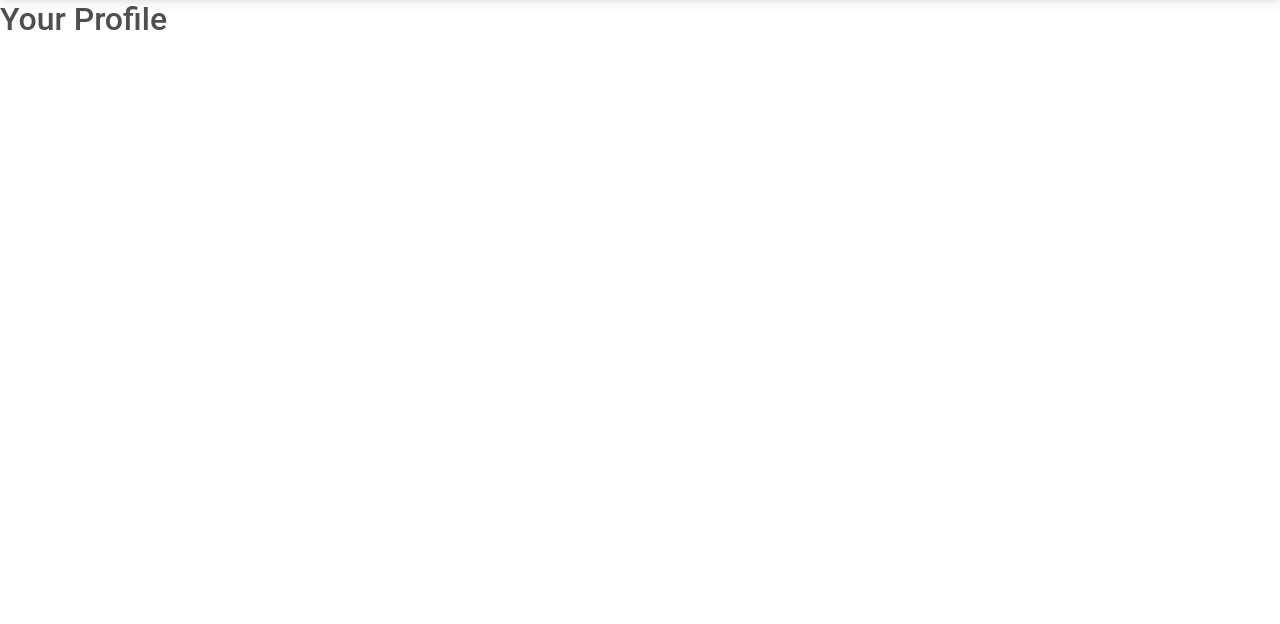
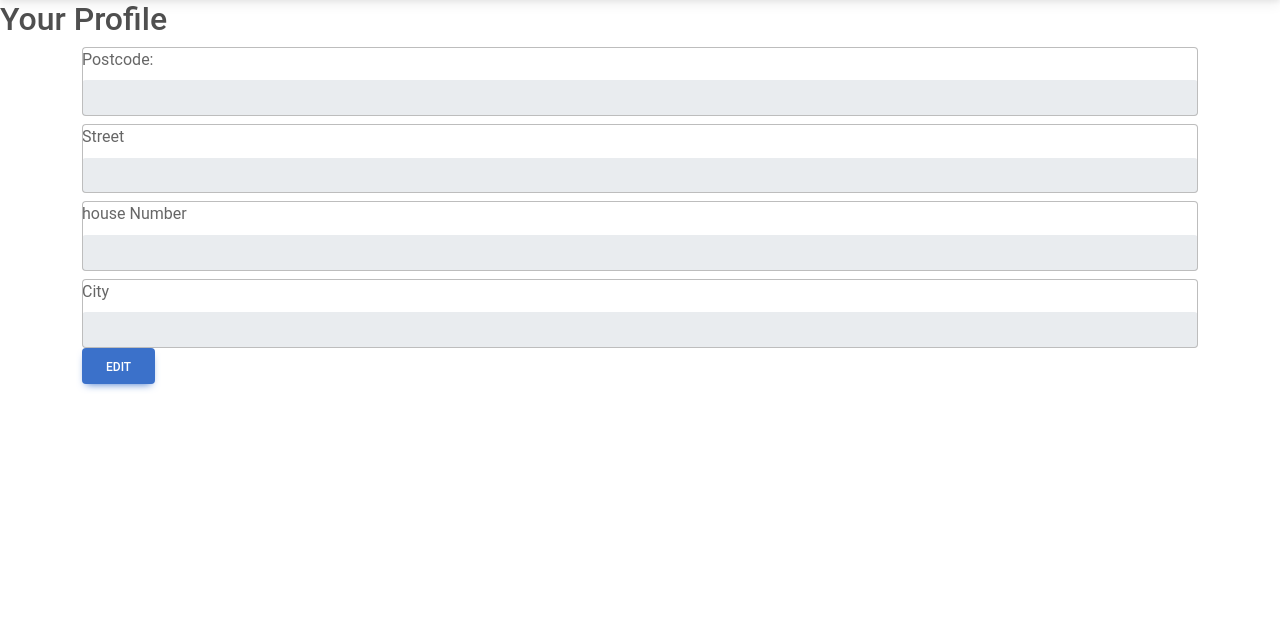
Before and after one commit to masomj/OneStopTechShop, a Django app: template userprofile/templates/profile.html in a window 1280 px wide. Shown: the part 141-765 px from the top of the page. Run offline with Django 4.2, Linux system fonts and the light colour scheme; the template is opened without the code that fills it: values that come from a table or form of the project are taken from there, others are empty; data comes from the database, SQL or seed files in the repository; some libraries are stand-ins or nearby versions.

Commit message:
create view for profile details

```diff
--- a/userprofile/templates/profile.html
+++ b/userprofile/templates/profile.html
@@ -11,4 +11,29 @@
 
 
 <h2>Your Profile</h2>
+<div class="container">
+    <form action="{% url 'profile'%}" class="">
+        <div class="form-outline mt-2">
+            <label for="postcode" class="form-label" readonly>Postcode:</label>
+            <input type="text" class="form-control" id="postcode" name="postcode" value="{{userdetails.postcode }}" readonly>
+        </div>
+        <div class="form-outline mt-2">
+            <label for="street" class="form-label" readonly>Street</label>
+            <input type="text" class="form-control" id="street" name="street" value="{{userdetails.street_name}}" readonly>
+
+        </div>
+        <div class="form-outline mt-2">
+            <label for="number" class="form-label" readonly>house Number</label>
+            <input type="text" class="form-control" id="number" name="number" value="{{userdetails.house_number}}" readonly>
+        </div>
+        <div class="form-outline mt-2">
+            <label for="city" class="form-label" readonly>City</label>
+            <input type="text" class="form-control" id="city" name="city" value="{{userdetails.city }}" readonly>
+        </div>
+
+        <button class="btn btn-primary d-none" id="submit">Submit</button>
+    </form>
+    <button class="btn btn-primary" id="readonly_edit" name="edit">Edit</button>
+</div>
+
 {% endblock %}
```
Also changed, not shown: userprofile/views.py (+14 -3 lines).
